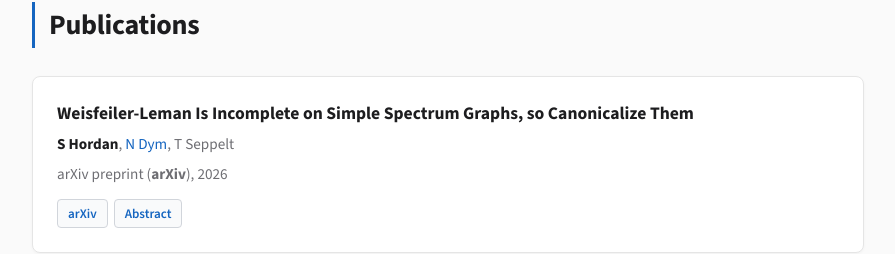
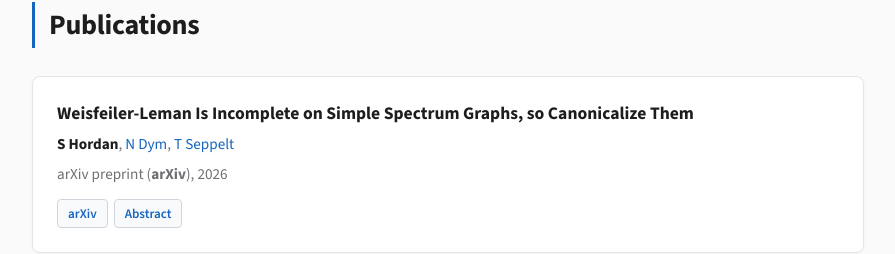
Before and after one commit to snirhordan/snirhordan.github.io, a React (Vite) app: page / in a window 1280 px wide. Shown: the part 1254-1508 px from the top of the page, without its empty margins (192-1087 px from the left). Built offline with nearby package versions, Linux system fonts and the light colour scheme.

Commit message:
content: link Tim Seppelt homepage

```diff
--- a/src/data.js
+++ b/src/data.js
@@ -101,7 +101,7 @@ export const publications = [
     authors: [
       { name: 'S Hordan', bold: true },
       { name: 'N Dym', url: 'https://nadavdym.github.io/' },
-      { name: 'T Seppelt' },
+      { name: 'T Seppelt', url: 'https://tseppelt.github.io/' },
     ],
     venue: 'arXiv preprint',
     venueShort: 'arXiv',
@@ -253,7 +253,7 @@ export const collaborators = [
   { name: 'Nadav Dym', url: 'https://nadavdym.github.io/' },
   { name: 'Gur Lifshitz', url: 'https://www.semanticscholar.org/author/2052395556' },
   { name: 'Yonatan Sverdlov', url: 'https://scholar.google.com/citations?user=M4o74roAAAAJ&hl=en' },
-  { name: 'Tim Seppelt' },
+  { name: 'Tim Seppelt', url: 'https://tseppelt.github.io/' },
   { name: 'Benjamin Friedman' },
 ];
 
```
